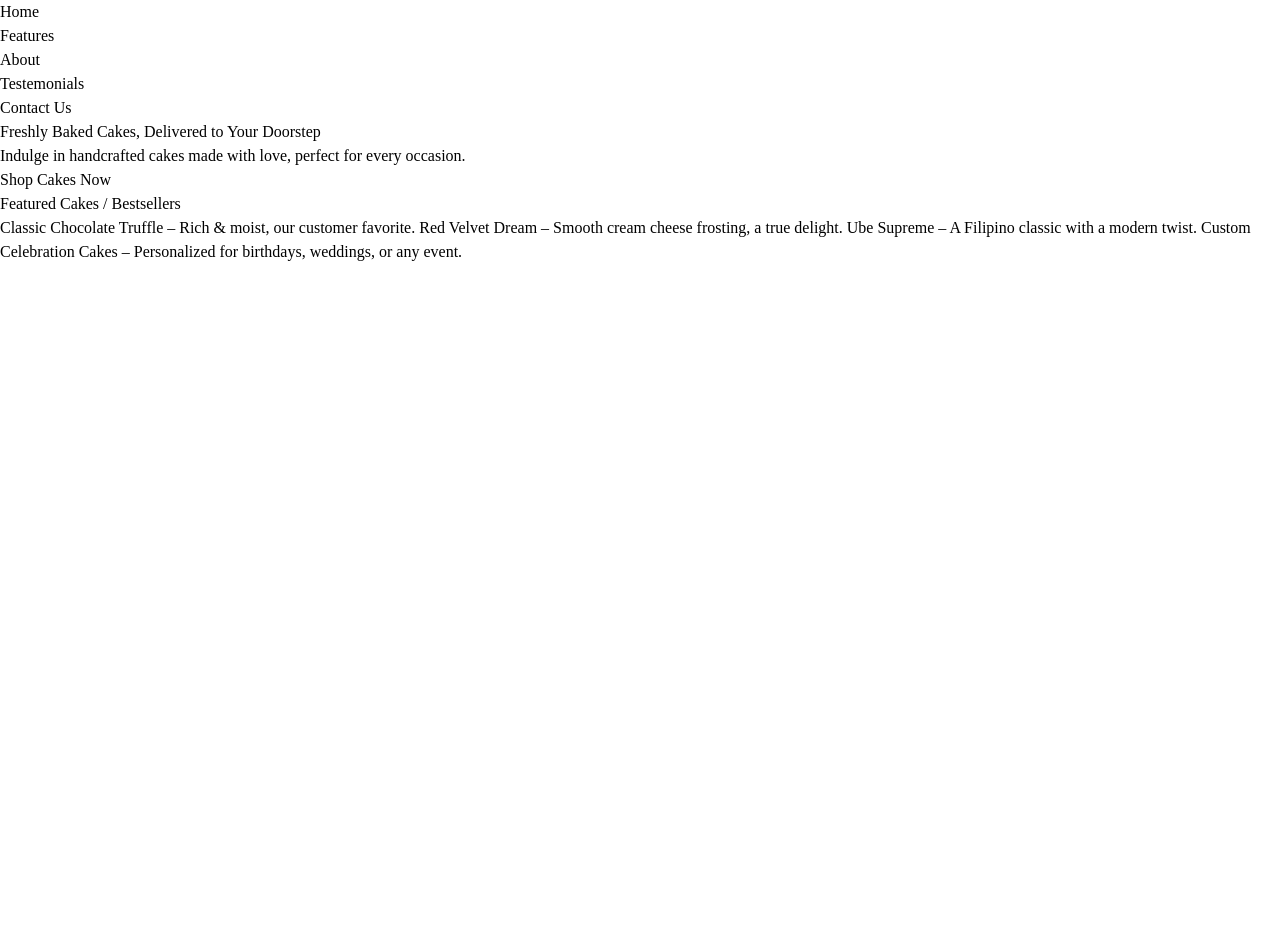
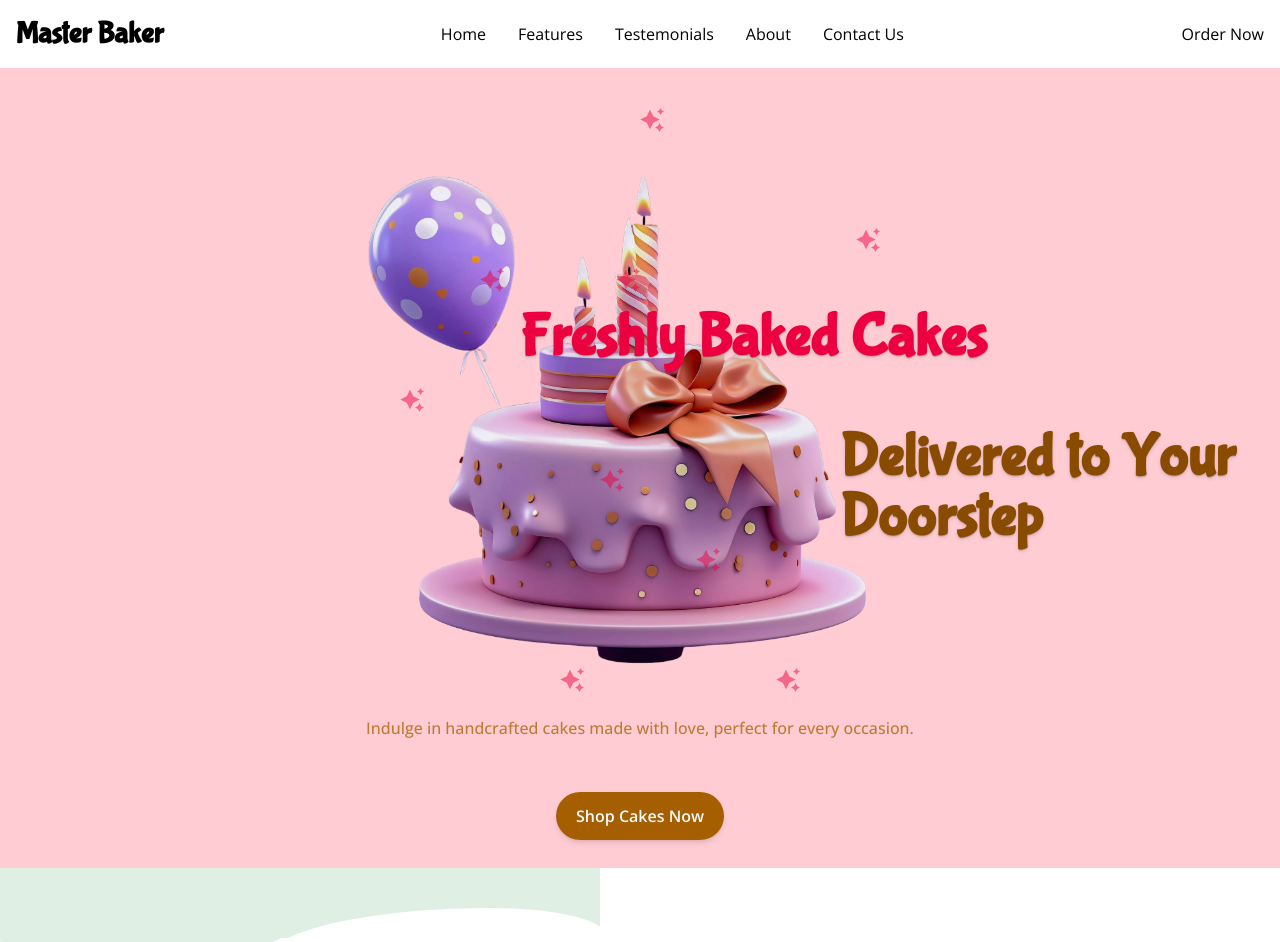
Before and after one commit to cirilobucatcat/cake-online-shop, a Vue app: page / in a window 1280 px wide. Shown: the top 942 px of the page. Before the commit the page ends 800 px from the top, so only its background shows below. Built offline with nearby package versions, Linux system fonts and the light colour scheme.

Commit message:
hero section

```diff
--- a/src/App.vue
+++ b/src/App.vue
@@ -1,27 +1,11 @@
 <template>
-  <header>
-    <nav>
-      <ul>
-        <li>
-          <a href="#">Home</a>
-        </li>
-        <li>
-          <a href="#features">Features</a>
-        </li>
-        <li>
-          <a href="#about">About</a>
-        </li>
-        <li>
-          <a href="#testemonials">Testemonials</a>
-        </li>
-        <li>
-          <a href="#contact">Contact Us</a>
-        </li>
-      </ul>
-    </nav>
-  </header>
-  <LandingIndex />
+  <TheHeader />
+  <MainLayout>
+    <LandingIndex />
+  </MainLayout>
 </template>
 <script setup lang="ts">
 import LandingIndex from '@/views/Landing/LandingIndex.vue';
+import MainLayout from './views/Landing/components/MainLayout.vue';
+import TheHeader from './components/TheHeader.vue';
 </script>
--- /dev/null
+++ b/src/components/Sparkle.vue
@@ -0,0 +1,7 @@
+<template>
+    <svg v-bind:class="$attrs.class" height="24" width="24" viewBox="0 0 24 24" id="sparkle" class="sparkle">
+        <path
+            d="M10,21.236,6.755,14.745.264,11.5,6.755,8.255,10,1.764l3.245,6.491L19.736,11.5l-6.491,3.245ZM18,21l1.5,3L21,21l3-1.5L21,18l-1.5-3L18,18l-3,1.5ZM19.333,4.667,20.5,7l1.167-2.333L24,3.5,21.667,2.333,20.5,0,19.333,2.333,17,3.5Z">
+        </path>
+    </svg>
+</template>
--- /dev/null
+++ b/src/components/TheHeader.vue
@@ -0,0 +1,25 @@
+<template>
+    <header class="z-50 sticky top-0 flex justify-between items-center px-4 py-4">
+        <h3 class="font-bold font-bubblegum-sans text-3xl">Master Baker</h3>
+        <nav>
+            <ul class="flex gap-x-8 justify-center items-center">
+                <li>
+                    <a href="#">Home</a>
+                </li>
+                <li>
+                    <a href="#features">Features</a>
+                </li>
+                <li>
+                    <a href="#testemonials">Testemonials</a>
+                </li>
+                <li>
+                    <a href="#about">About</a>
+                </li>
+                <li>
+                    <a href="#contact">Contact Us</a>
+                </li>
+            </ul>
+        </nav>
+        <button>Order Now</button>
+    </header>
+</template>
--- a/src/style.css
+++ b/src/style.css
@@ -1,7 +1,61 @@
+@import url('https://fonts.googleapis.com/css2?family=Bubblegum+Sans&family=Open+Sans:ital,wght@0,300..800;1,300..800&display=swap');
 @import "tailwindcss";
-@import url('https://fonts.googleapis.com/css2?family=Playwrite+GB+S:ital,wght@0,100..400;1,100..400&display=swap');
 
-body {
-    font-family: "Playwrite GB S", cursive;
-    font-optical-sizing: auto;
+@theme {
+    --font-open-sans: "Open Sans", sans-serif;
+    --font-bubblegum-sans: "Bubblegum Sans", sans-serif;
 }
+
+@layer base {
+    body {
+        @apply relative font-open-sans not-italic;
+        font-optical-sizing: auto;
+    }
+}
+
+@layer utilities {
+    .absolute-center {
+        @apply absolute left-1/2 -translate-x-1/2 -translate-y-1/2;
+    }
+}
+
+@layer components {
+    .btn-hero {
+        @apply cursor-pointer text-slate-50 bg-yellow-700 px-5 py-3 shadow-md rounded-full font-semibold;
+    }
+
+    .sparkle {
+        @apply fill-rose-600/50;
+    }
+}
+
+#wave {
+  position: relative;
+  height: 70px;
+  width: 600px;
+  background: #e0efe3;
+}
+
+#wave:before {
+  content: "";
+  display: block;
+  position: absolute;
+  border-radius: 100% 50%;
+  width: 340px;
+  height: 80px;
+  background-color: white;
+  right: -5px;
+  top: 40px;
+}
+
+#wave:after {
+  content: "";
+  display: block;
+  position: absolute;
+  border-radius: 100% 50%;
+  width: 300px;
+  height: 70px;
+  background-color: #e0efe3;
+  left: 0;
+  top: 27px;
+}
--- a/src/views/Landing/components/LandingFeatures.vue
+++ b/src/views/Landing/components/LandingFeatures.vue
@@ -1,5 +1,6 @@
 <template>
     <section id="features">
+        <div id="wave"></div>
         <h3>
             Featured Cakes / Bestsellers
         </h3>
--- a/src/views/Landing/components/LandingHero.vue
+++ b/src/views/Landing/components/LandingHero.vue
@@ -1,7 +1,31 @@
 <template>
-    <section>
-        <h1>Freshly Baked Cakes, Delivered to Your Doorstep</h1>
-        <p>Indulge in handcrafted cakes made with love, perfect for every occasion.</p>
-        <button>Shop Cakes Now</button>
+    <section class="relative h-screen">
+        <img class="size-[40rem] top-95 absolute-center" :src="heroImg" alt="Hero Master Caker">
+        <template v-for="sparklesPlacement in sparklesPlacements">
+            <Sparkle :class="`${sparklesPlacement}`" />
+        </template>
+
+        <h1 class="relative text-6xl font-bold font-bubblegum-sans text-shadow-md">
+            <span class="text-rose-600 absolute left-130 top-60">Freshly Baked Cakes</span>
+            <span class="text-yellow-800 absolute left-210 top-90">Delivered to Your Doorstep</span>
+        </h1>
+        <p class="text-yellow-700/75 font-medium absolute-center top-165">Indulge in handcrafted cakes made with love, perfect for every occasion.</p>
+        <button class="absolute-center top-190 btn-hero animate-bounce">Shop Cakes Now</button>
     </section>
 </template>
+<script lang="ts" setup>
+import heroImg from '@/assets/images/hero.png'
+import Sparkle from '@/components/Sparkle.vue';
+
+const sparklesPlacements: string[] = [
+    'animate-ping absolute left-100 top-80',
+    'animate-ping absolute left-150 top-100',
+    'animate-ping absolute left-120 top-50',
+    'animate-ping absolute left-140 top-150',
+    'animate-ping absolute right-120 top-150',
+    'animate-ping absolute left-1/2 top-10',
+    'animate-ping absolute right-100 top-40',
+    'animate-ping absolute right-160 top-50',
+    'animate-ping absolute right-140 top-120',
+]
+</script>
--- /dev/null
+++ b/src/views/Landing/components/MainLayout.vue
@@ -0,0 +1,5 @@
+<template>
+    <main class="bg-rose-200 h-screen">
+        <slot />
+    </main>
+</template>
```
Also changed, not shown: src/assets/images/hero.png (added).
